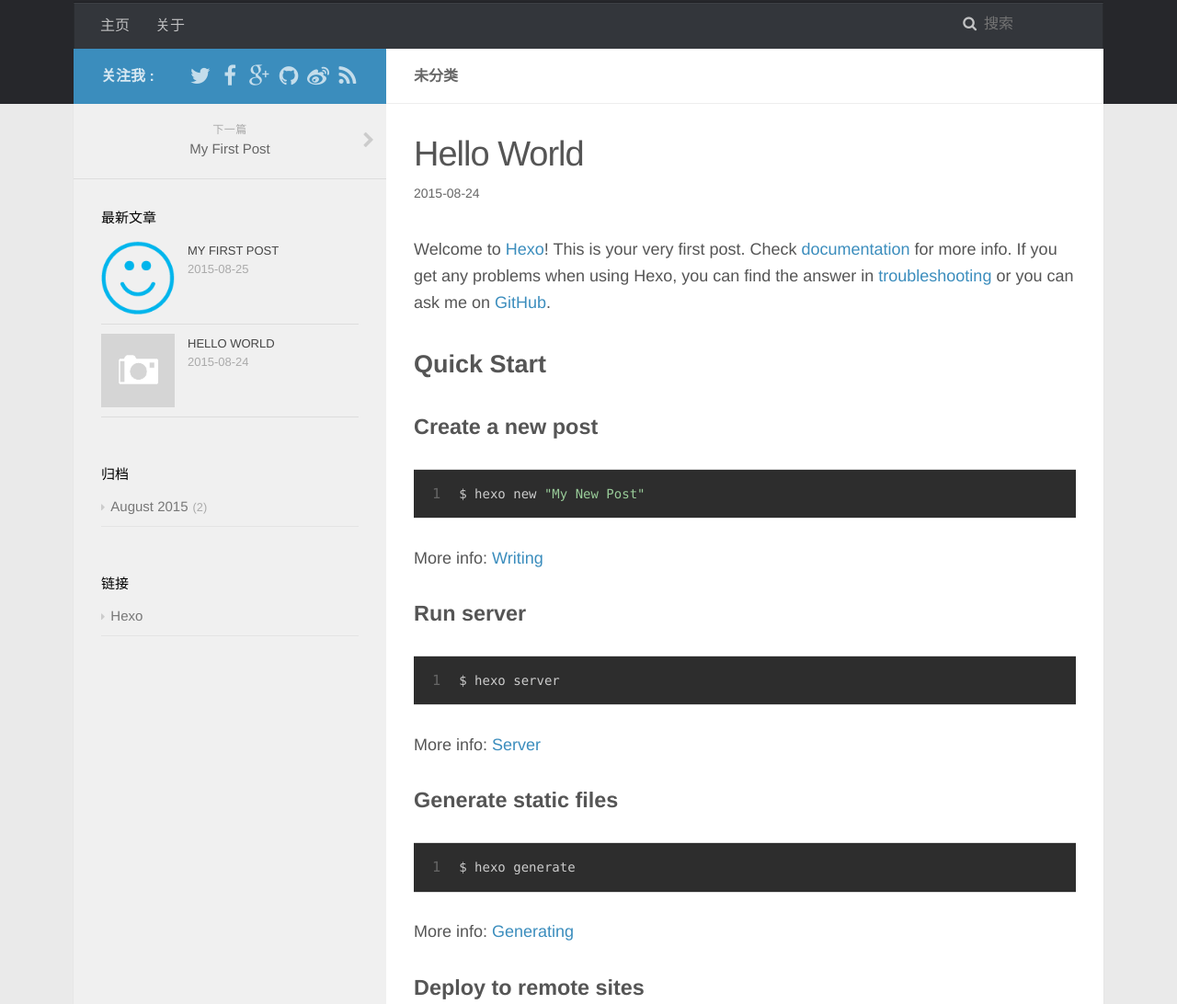
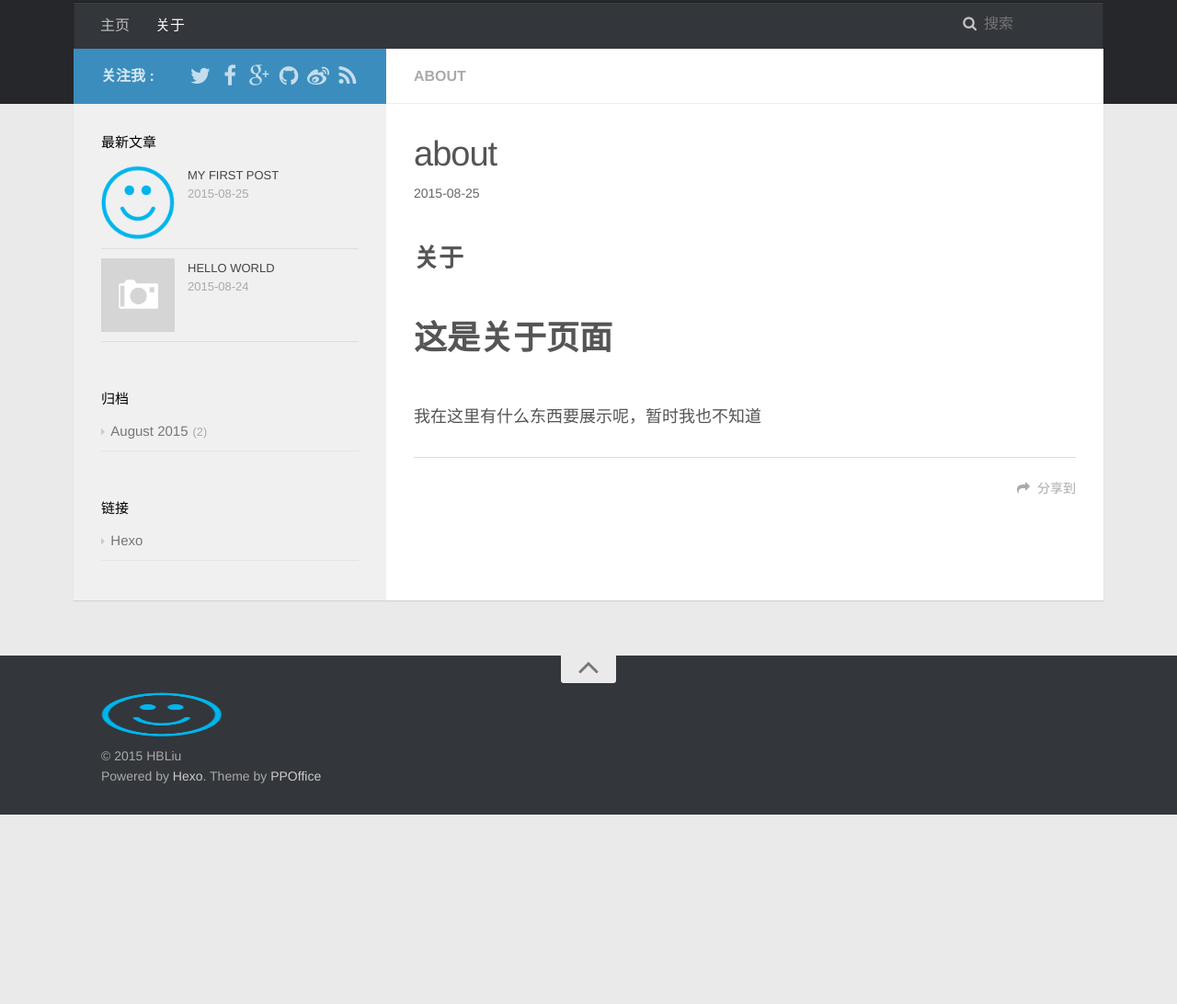
Before and after one commit to dailywerk/dailywerk.github.io, a plain HTML site: page about/index.html in a window 1280 px wide. Shown: the part 137-1229 px from the top of the page at 92% size. After the commit the page ends 1023 px from the top, so only its background shows below. Drawn offline with nearby package versions, Linux system fonts and the light colour scheme; a web font is replaced by a local one.

Commit message:
Create page 'about'

```diff
--- a/2015/08/24/hello-world/index.html
+++ b/about/index.html
@@ -3,21 +3,18 @@
 <head>
   <meta charset="utf-8">
 
-  <title>Hello World | 车间笔记</title>
+  <title>about | 车间笔记</title>
   <meta name="viewport" content="width=device-width, initial-scale=1, maximum-scale=1">
-  <meta name="description" content="Welcome to Hexo! This is your very first post. Check documentation for more info. If you get any problems when using Hexo, you can find the answer in troubleshooting or you can ask me on GitHub.
-Quick">
-<meta property="og:type" content="article">
-<meta property="og:title" content="Hello World">
-<meta property="og:url" content="http://www.dailywerk.com/2015/08/24/hello-world/index.html">
+  <meta name="description" content="关于这是关于页面我在这里有什么东西要展示呢，暂时我也不知道">
+<meta property="og:type" content="website">
+<meta property="og:title" content="about">
+<meta property="og:url" content="http://www.dailywerk.com/about/index.html">
 <meta property="og:site_name" content="车间笔记">
-<meta property="og:description" content="Welcome to Hexo! This is your very first post. Check documentation for more info. If you get any problems when using Hexo, you can find the answer in troubleshooting or you can ask me on GitHub.
-Quick">
-<meta property="og:updated_time" content="2015-08-24T07:25:01.586Z">
+<meta property="og:description" content="关于这是关于页面我在这里有什么东西要展示呢，暂时我也不知道">
+<meta property="og:updated_time" content="2015-08-25T02:49:19.450Z">
 <meta name="twitter:card" content="summary">
-<meta name="twitter:title" content="Hello World">
-<meta name="twitter:description" content="Welcome to Hexo! This is your very first post. Check documentation for more info. If you get any problems when using Hexo, you can find the answer in troubleshooting or you can ask me on GitHub.
-Quick">
+<meta name="twitter:title" content="about">
+<meta name="twitter:description" content="关于这是关于页面我在这里有什么东西要展示呢，暂时我也不知道">
 
 
     <link rel="icon" href="/favicon.png">
@@ -91,11 +88,11 @@ Quick">
           <section id="main">
             <div class="main-body-header">
 
-              <h1 class="header">未分类</h1>
+              <h1 class="header"><em class="page-title-link" data-url="/about/index.html">about</em></h1>
             </div>
             <div class="main-body-content">
 
-  <article id="post-hello-world" class="article article-single article-type-post" itemscope itemprop="blogPost">
+  <article id="page-undefined" class="article article-single article-type-page" itemscope itemprop="blogPost">
     <div class="article-inner">
       <!--  -->
 
@@ -103,31 +100,23 @@ Quick">
 
 
     <h1 class="article-title" itemprop="name">
-      Hello World
+      about
     </h1>
 
 
         </header>
 
       <p class="article-byline">
-        <a href="/2015/08/24/hello-world/" class="article-date">
-  <time datetime="2015-08-24T07:25:01.586Z" itemprop="datePublished">2015-08-24</time>
+        <a href="/about/index.html" class="article-date">
+  <time datetime="2015-08-25T02:48:16.000Z" itemprop="datePublished">2015-08-25</time>
 </a>
       </p>
       <div class="article-entry" itemprop="articleBody">
-        <p>Welcome to <a href="http://hexo.io/" target="_blank" rel="external">Hexo</a>! This is your very first post. Check <a href="http://hexo.io/docs/" target="_blank" rel="external">documentation</a> for more info. If you get any problems when using Hexo, you can find the answer in <a href="http://hexo.io/docs/troubleshooting.html" target="_blank" rel="external">troubleshooting</a> or you can ask me on <a href="https://github.com/hexojs/hexo/issues" target="_blank" rel="external">GitHub</a>.</p>
-<h2 id="Quick_Start">Quick Start</h2><h3 id="Create_a_new_post">Create a new post</h3><figure class="highlight bash"><table><tr><td class="gutter"><pre><span class="line">1</span><br></pre></td><td class="code"><pre><span class="line">$ hexo new <span class="string">"My New Post"</span></span><br></pre></td></tr></table></figure>
-<p>More info: <a href="http://hexo.io/docs/writing.html" target="_blank" rel="external">Writing</a></p>
-<h3 id="Run_server">Run server</h3><figure class="highlight bash"><table><tr><td class="gutter"><pre><span class="line">1</span><br></pre></td><td class="code"><pre><span class="line">$ hexo server</span><br></pre></td></tr></table></figure>
-<p>More info: <a href="http://hexo.io/docs/server.html" target="_blank" rel="external">Server</a></p>
-<h3 id="Generate_static_files">Generate static files</h3><figure class="highlight bash"><table><tr><td class="gutter"><pre><span class="line">1</span><br></pre></td><td class="code"><pre><span class="line">$ hexo generate</span><br></pre></td></tr></table></figure>
-<p>More info: <a href="http://hexo.io/docs/generating.html" target="_blank" rel="external">Generating</a></p>
-<h3 id="Deploy_to_remote_sites">Deploy to remote sites</h3><figure class="highlight bash"><table><tr><td class="gutter"><pre><span class="line">1</span><br></pre></td><td class="code"><pre><span class="line">$ hexo deploy</span><br></pre></td></tr></table></figure>
-<p>More info: <a href="http://hexo.io/docs/deployment.html" target="_blank" rel="external">Deployment</a></p>
+        <h2 id="关于">关于</h2><h1 id="这是关于页面">这是关于页面</h1><p>我在这里有什么东西要展示呢，暂时我也不知道</p>
 
       </div>
       <footer class="article-footer">
-        <a data-url="http://www.dailywerk.com/2015/08/24/hello-world/" data-id="cidqnz6rn0000lw0ns5txiq88" class="article-share-link"><i class="fa fa-share"></i>分享到</a>
+        <a data-url="http://www.dailywerk.com/about/index.html" data-id="cidqr8wc20000tc0ndwb85p0v" class="article-share-link"><i class="fa fa-share"></i>分享到</a>
 
 
       </footer>
@@ -158,23 +147,6 @@ Quick">
 
     </ul>
   </div>
-
-
-<nav id="article-nav">
-
-    <a href="/2015/08/25/My-First-Post/" id="article-nav-newer" class="article-nav-link-wrap">
-      <strong class="article-nav-caption">下一篇</strong>
-      <p class="article-nav-title">
-
-          My First Post
-
-      </p>
-      <i class="icon fa fa-chevron-right" id="icon-chevron-right"></i>
-    </a>
-
-
-</nav>
-
 
   <div class="widgets-container">
 
```
Also changed, not shown: 2015/08/25/My-First-Post/index.html (+1 -1 lines).
